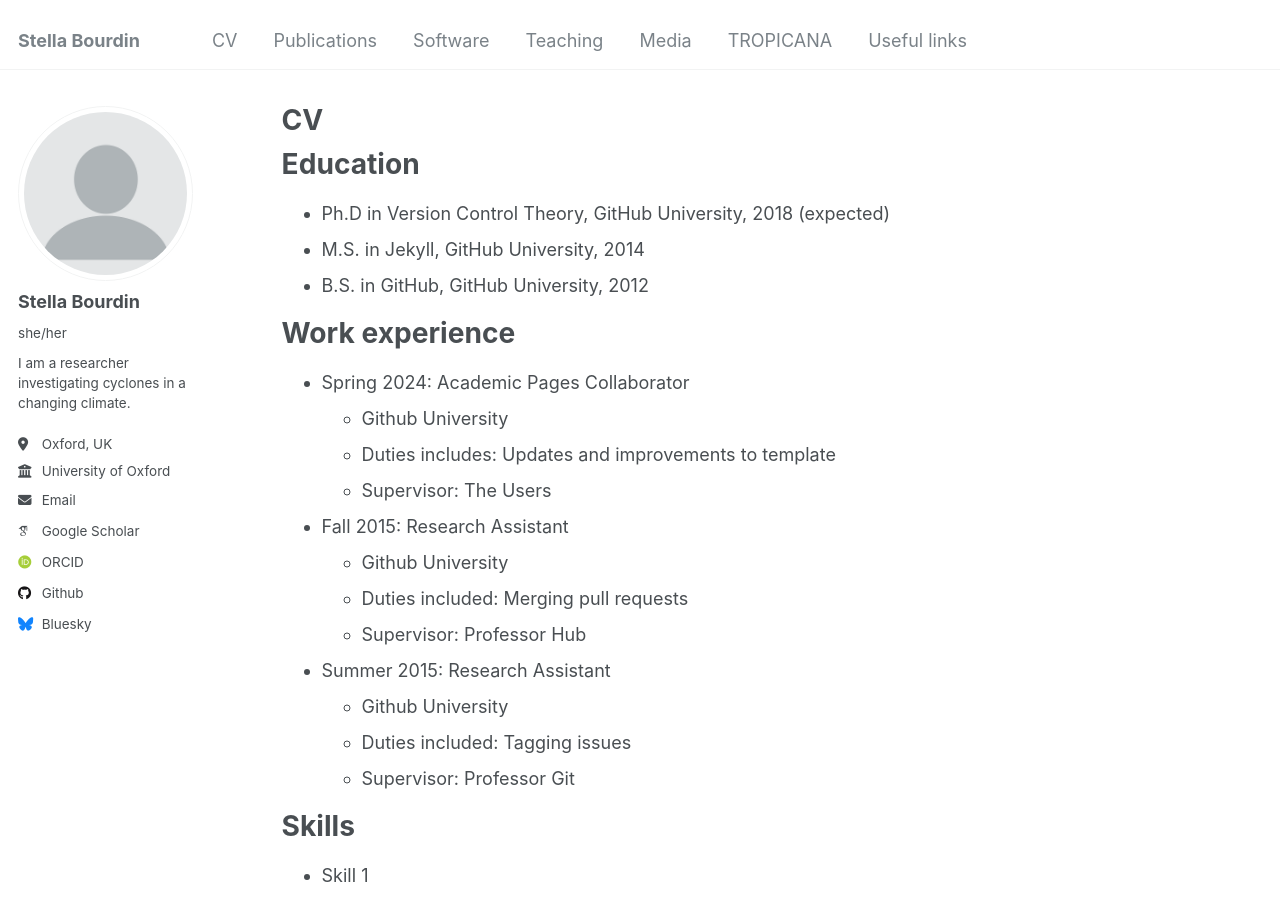
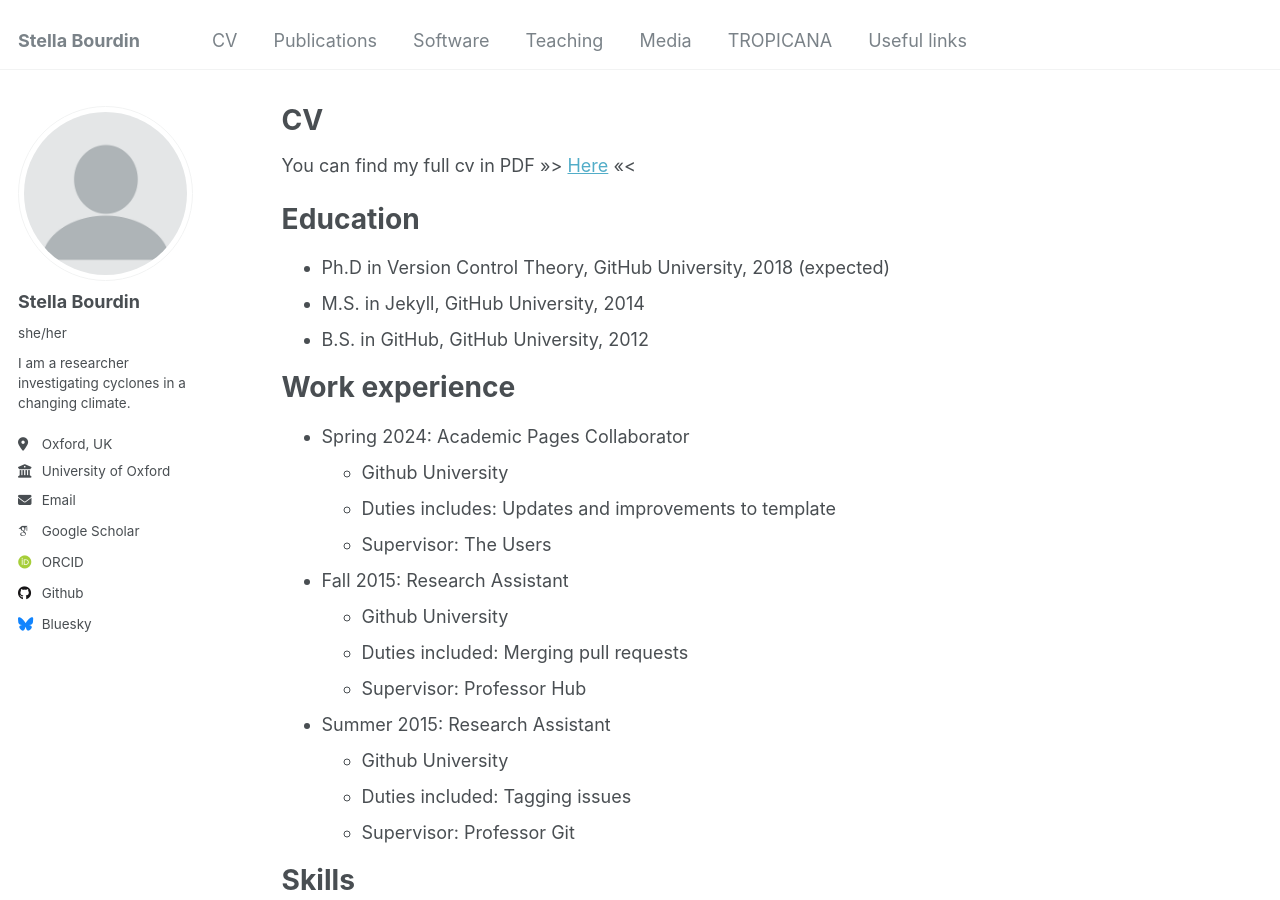
Before and after one commit to stella-bourdin/stella-bourdin.github.io, a Jekyll site: the page built from _pages/cv.md, in a window 1280 px wide and 900 px high. Built offline with Jekyll 4.4.1, drawn with Linux system fonts in a browser that asks for light colours; some web fonts are replaced.

Commit message:
Update cv.md

```diff
--- a/_pages/cv.md
+++ b/_pages/cv.md
@@ -8,6 +8,8 @@ redirect_from:
 ---
 
 {% include base_path %}
+
+You can find my full cv in PDF >>> [Here](../_files/cv.pdf) <<<
 
 Education
 ======
```
